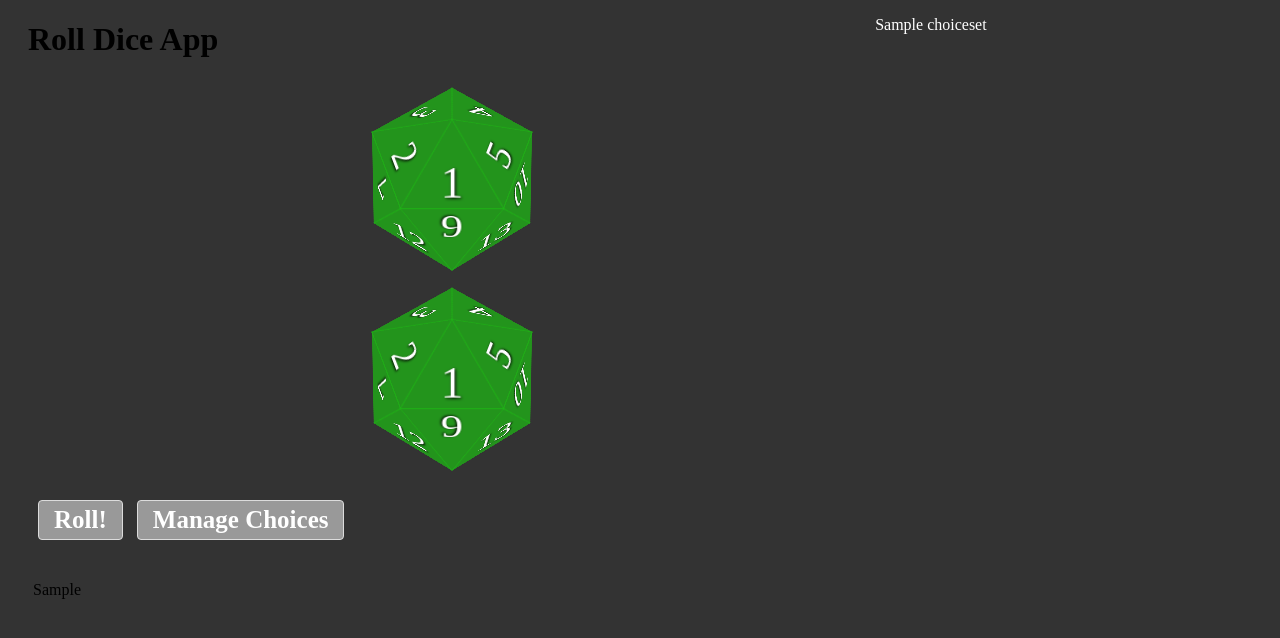
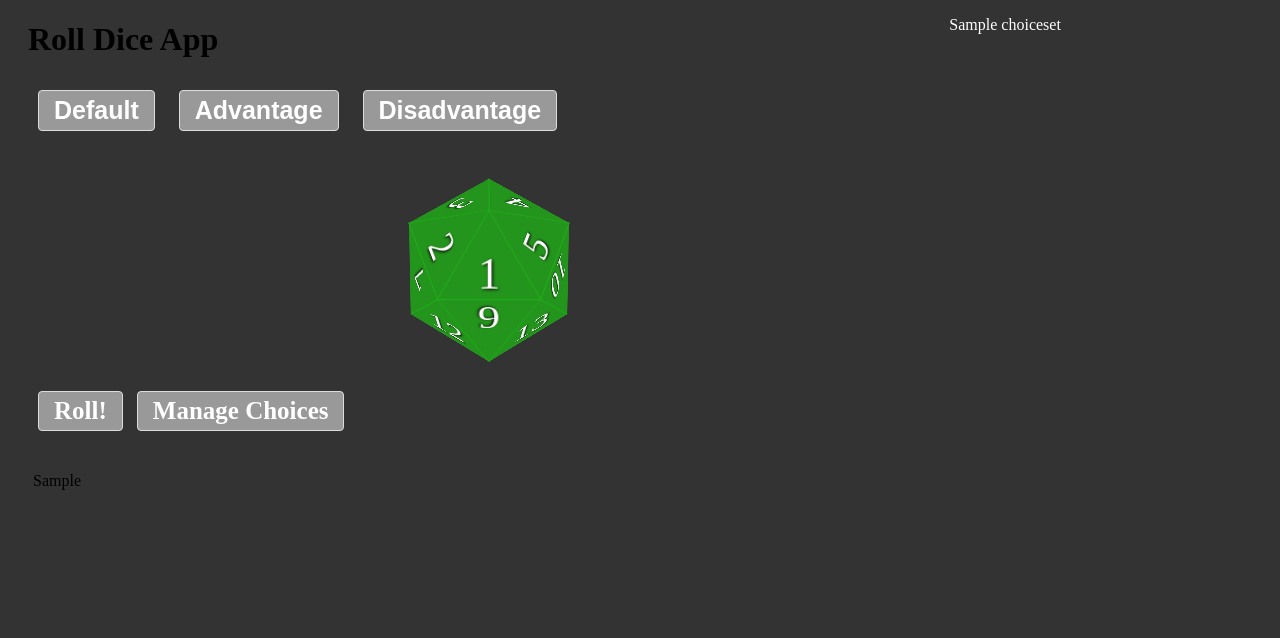
Before and after one commit to hiroTochigi/dice, a Django app: page / in a window 1280 px wide. Shown: the part 98-736 px from the top of the page. Run offline with Django 3.2, Linux system fonts and the light colour scheme; tables that the repository leaves empty hold one stand-in row (values such as "Sample post").

Commit message:
add one more dice (#1)

```diff
--- a/choices/static/main/choicebox.css
+++ b/choices/static/main/choicebox.css
@@ -6,3 +6,13 @@
 .choice {
     padding: 5px;
 }
+
+.dice-mode-choice input{
+    margin: 10px 10px 40px 10px;
+}
+
+.dice-box{
+    display: flex;
+    flex-wrap: wrap;
+    justify-content: space-evenly;
+}
--- a/choices/static/main/choose_choice.js
+++ b/choices/static/main/choose_choice.js
@@ -1,6 +1,14 @@
 
-import {choice_set_list, all_choice_list} from './get_all_dom_as_array.js'
+import {
+    choice_set_list,
+    all_choice_list,
+    all_dice_mode_btn
+} from './get_all_dom_as_array.js'
 import { get_focus } from './show_choice.js';
+import { get_mode } from './dice.js'
+
+const dice_2_box = document.getElementById("die-2").parentElement
+dice_2_box.hidden = true
 
 const add_event_on_choice_set = (choice_set_list) => {
     for (let i = 0; i<choice_set_list.length; i++ ){
@@ -56,6 +64,22 @@ const change_choice_set =(focus_id, choice_set_list) => {
     focused_choice_set.style.color = 'white';
 }
 
+const control_dice_box = (mode) => {
+    dice_2_box.hidden = (mode === "Default") ? true : false
+}
+
+const add_event_on_dice_mode_btn = (all_dice_mode_btn) => {
+
+    for (let i = 0; i<all_dice_mode_btn.length; i++ ){
+        all_dice_mode_btn[i].onclick = () => {
+            const mode = all_dice_mode_btn[i].defaultValue
+            get_mode(mode)
+            control_dice_box(mode)
+        }
+    }
+}
+
+add_event_on_dice_mode_btn(all_dice_mode_btn);
 add_event_on_choice_set(choice_set_list);
 add_id_on_choice(all_choice_list);
 
--- a/choices/static/main/dice.css
+++ b/choices/static/main/dice.css
@@ -17,7 +17,6 @@
 }
 
 .content {
-  margin: auto auto;
   position: relative;
   width: 200px;
   height: 200px;
@@ -96,6 +95,14 @@
 .die[data-face="15"] {
   transform: rotateX(11deg) rotateY(-540deg);
 }
+#die-1 .face{
+  border-bottom: 86px solid rgba(30, 180, 20, 0.75);
+}
+
+#die-2 .face{
+  border-bottom: 86px solid rgba(170, 20, 180, 0.75);
+}
+
 .die .face {
   position: absolute;
   left: 50%;
@@ -103,7 +110,6 @@
   margin: 0 -50px;
   border-left: 50px solid transparent;
   border-right: 50px solid transparent;
-  border-bottom: 86px solid rgba(30, 180, 20, 0.75);
   width: 0px;
   height: 0px;
   transform-style: preserve-3d;
--- a/choices/static/main/dice.js
+++ b/choices/static/main/dice.js
@@ -1,48 +1,81 @@
 import { get_face } from './show_choice.js'
 
-var $die = $('.die'),
+// Need to have switch here to hide dice
+// Need to have swtich to choose advantage or disadvantage
+// There are three modes
+// normal, advantage, and disadvantage
+// Normal mode, one dice is used
+// Advantage mode, two dices are used and bigger face is used
+// Disadvantage mode, two dices are used and smaller face is used
+
+var $die_1 = $('#die-1'),
+    $die_2 = $('#die-2'),
     sides = 20,
     initialSide = 1,
-    lastFace,
+    face_1,
+    face_2,
     timeoutId,
     transitionDuration = 100,
-    animationDuration  = 1000
+    animationDuration  = 1000,
+    mode = "Default"
+
+export const get_mode = (next_mode) => {
+    mode = next_mode
+}
 
 $('ul > li > a').click(function () {
   reset()
   rollTo($(this).attr('href'))
 
-  return false
 })
 
-function randomFace() {
-  var face = Math.floor((Math.random() * sides)) + initialSide
-  lastFace = face == lastFace ? randomFace() : face
-  return lastFace;
+function getFace(face_1, face_2, mode) {
+  if (mode === "Default"){
+    return face_1
+  }else if(mode === "Advantage"){
+    return (face_1 <= face_2) ? face_1 : face_2
+  }else{
+    return (face_1 > face_2) ? face_1 : face_2
+  }
 }
 
-function rollTo(face) {
+function randomFace(face) {
+  var newFace = Math.floor((Math.random() * sides)) + initialSide
+  face = newFace == face ? randomFace(face) : newFace
+  return face;
+}
+
+function rollTo() {
   clearTimeout(timeoutId)
 
   $('ul > li > a').removeClass('active')
-  $('[href=' + face + ']').addClass('active')
+  $('[href=' + face_1 + ']').addClass('active')
+  $('[href=' + face_2 + ']').addClass('active')
 
-  $die.attr('data-face', face)
+  $die_1.attr('data-face', face_1)
+  $die_2.attr('data-face', face_2)
 }
 
 function reset() {
-  $die.attr('data-face', null).removeClass('rolling')
+  $die_1.attr('data-face', null).removeClass('rolling')
+  $die_2.attr('data-face', null).removeClass('rolling')
 }
 
 $('.randomize, .die').click(function () {
-  $die.addClass('rolling')
+  $die_1.addClass('rolling')
+  $die_2.addClass('rolling')
   clearTimeout(timeoutId)
 
   timeoutId = setTimeout(function () {
-    $die.removeClass('rolling')
+    $die_1.removeClass('rolling')
+    $die_2.removeClass('rolling')
 
-    let face = randomFace()
-    rollTo(face)
+    face_1 = randomFace(face_1)
+    face_2 = randomFace(face_2)
+    rollTo()
+
+    const face = getFace(face_1, face_2, mode)
+
     get_face(face)
   }, animationDuration)
 
--- a/choices/static/main/get_all_dom_as_array.js
+++ b/choices/static/main/get_all_dom_as_array.js
@@ -1,3 +1,4 @@
 
 export const choice_set_list = Array.from(document.querySelectorAll(".choice_set"));
 export const all_choice_list = Array.from(document.querySelectorAll(".choice"));
+export const all_dice_mode_btn = Array.from(document.querySelectorAll(".dice-mode-btn"));
--- a/choices/templates/choices/base.html
+++ b/choices/templates/choices/base.html
@@ -14,10 +14,10 @@
     <nav class="navbar">
       <ul class="nav-links">
         <li class="nav-item" ><a href="{% url 'main' %}">Home</a></li>
-        <li class="nav-item" ><a class="nav-item" href="{% url 'manage' %}">Manage Choices</a></li>
+        <li class="nav-item" ><a href="{% url 'manage' %}">Manage Choices</a></li>
         {% block dynamic_nav %}{% endblock %}
       </ul>
-  </nav>
+    </nav>
       {% block content %}{% endblock %}
   </body>
 </html>
--- a/choices/templates/choices/main.html
+++ b/choices/templates/choices/main.html
@@ -10,8 +10,14 @@
 <div class="container">
     <div class="dice-item">
         <h1>Roll Dice App</h1>
+        <div class="dice-mode-choice">
+            <input class="button dice-mode-btn" type="button" value="Default">
+            <input class="button dice-mode-btn" type="button" value="Advantage">
+            <input class="button dice-mode-btn" type="button" value="Disadvantage">
+        </div>
+        <div class="dice-box">
             <div class="content">
-            <div class="die">
+                <div class="die" id="die-1">
                     <figure class="face face-1"></figure>
                     <figure class="face face-2"></figure>
                     <figure class="face face-3"></figure>
@@ -35,7 +41,7 @@
                 </div>
             </div>
             <div class="content">
-            <div class="die">
+                <div class="die" id="die-2">
                     <figure class="face face-1"></figure>
                     <figure class="face face-2"></figure>
                     <figure class="face face-3"></figure>
@@ -56,6 +62,7 @@
                     <figure class="face face-18"></figure>
                     <figure class="face face-19"></figure>
                     <figure class="face face-20"></figure>
+                </div>
             </div>
         </div>
 
```
Lines whose indentation alone changed are shown as unchanged.
